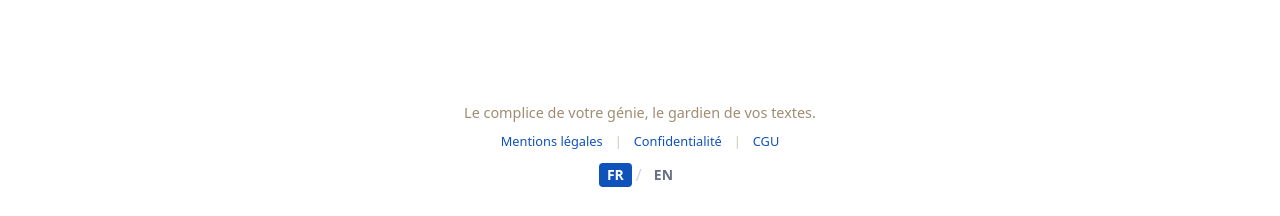
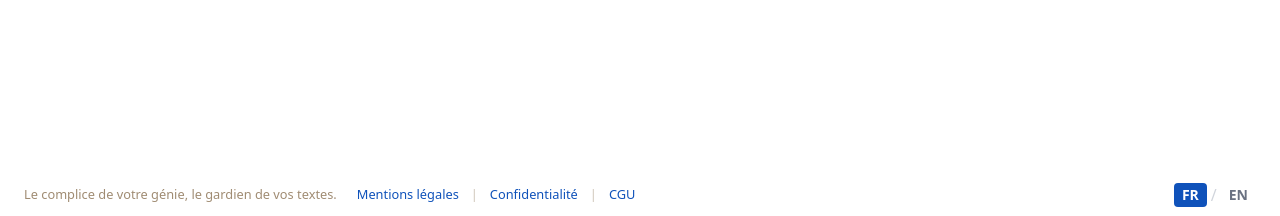
Before and after one commit to Ivano-P/tykwriter, a Next.js app: page /about in a window 1280 px wide. Shown: the part 581-797 px from the top of the page. Built offline with nearby package versions, Linux system fonts and the light colour scheme; no server answers.

Commit message:
fix(footer): compact single-row layout with lang switcher on right; feat(legal): add TYKDEV address to all legal pages

```diff
--- a/app/legal/page.tsx
+++ b/app/legal/page.tsx
@@ -8,6 +8,7 @@ export default function LegalPage() {
       <div className={styles.content}>
         <h2>1. Éditeur du site</h2>
         <p>Le site Tykwriter est édité par TYKDEV.</p>
+        <p>Adresse : <strong>47 rue Vivienne – 75002, Paris, France</strong></p>
         <p>Email de contact : <strong>contact@tykdev.com</strong></p>
 
         <h2>2. Hébergement & Nom de domaine</h2>
--- a/app/privacy/page.tsx
+++ b/app/privacy/page.tsx
@@ -46,6 +46,7 @@ export default function PrivacyPage() {
 
         <h2>6. Responsable du traitement</h2>
         <p>TYKDEV (contact@tykdev.com)</p>
+        <p>47 rue Vivienne – 75002, Paris, France</p>
       </div>
     </div>
   );
--- a/app/terms/page.tsx
+++ b/app/terms/page.tsx
@@ -32,6 +32,7 @@ export default function TermsPage() {
 
         <h2>5. Contact</h2>
         <p>TYKDEV (contact@tykdev.com)</p>
+        <p>47 rue Vivienne – 75002, Paris, France</p>
       </div>
     </div>
   );
--- a/components/ui/Footer.module.css
+++ b/components/ui/Footer.module.css
@@ -1,6 +1,6 @@
 .footer {
   width: 100%;
-  padding: 2rem 1rem;
+  padding: 0.75rem 1.5rem;
   background-color: transparent;
   color: var(--tyk-sapphire, #0F52BA);
   display: flex;
@@ -13,15 +13,26 @@
   display: flex;
   flex-direction: column;
   align-items: center;
-  gap: 0.5rem;
+  gap: 0.35rem;
   text-align: center;
+  width: 100%;
+}
+
+.row {
+  display: flex;
+  align-items: center;
+  justify-content: center;
+  gap: 1rem;
+  width: 100%;
+  flex-wrap: wrap;
 }
 
 .slogan {
-  font-size: 0.9rem;
+  font-size: 0.8rem;
   font-weight: 500;
   margin: 0;
   color: var(--tyk-dust-brown, #A08C73);
+  white-space: nowrap;
 }
 
 .links {
@@ -50,6 +61,27 @@
 }
 
 .languageSwitcher {
-  margin-top: 0.25rem;
-  justify-content: center;
+  margin-left: auto;
 }
+
+/************** Larger screens adjustments *****************************/
+@media (min-width: 768px) {
+  .container {
+    flex-direction: row;
+    justify-content: space-between;
+    text-align: left;
+    gap: 0;
+  }
+
+  .row {
+    width: auto;
+    flex-wrap: nowrap;
+    justify-content: flex-start;
+    gap: 1.25rem;
+  }
+
+  .languageSwitcher {
+    margin-left: 0;
+    flex-shrink: 0;
+  }
+}
--- a/components/ui/Footer.tsx
+++ b/components/ui/Footer.tsx
@@ -9,6 +9,7 @@ export async function Footer() {
   return (
     <footer className={styles.footer}>
       <div className={styles.container}>
+        <div className={styles.row}>
           <p className={styles.slogan}>{t('slogan')}</p>
           <div className={styles.links}>
             <Link href="/legal" className={styles.link}>{t('legal')}</Link>
@@ -17,6 +18,7 @@ export async function Footer() {
             <span className={styles.separator}>|</span>
             <Link href="/terms" className={styles.link}>{t('terms')}</Link>
           </div>
+        </div>
         <LanguageSwitcher className={styles.languageSwitcher} />
       </div>
     </footer>
```
Lines whose indentation alone changed are shown as unchanged.
